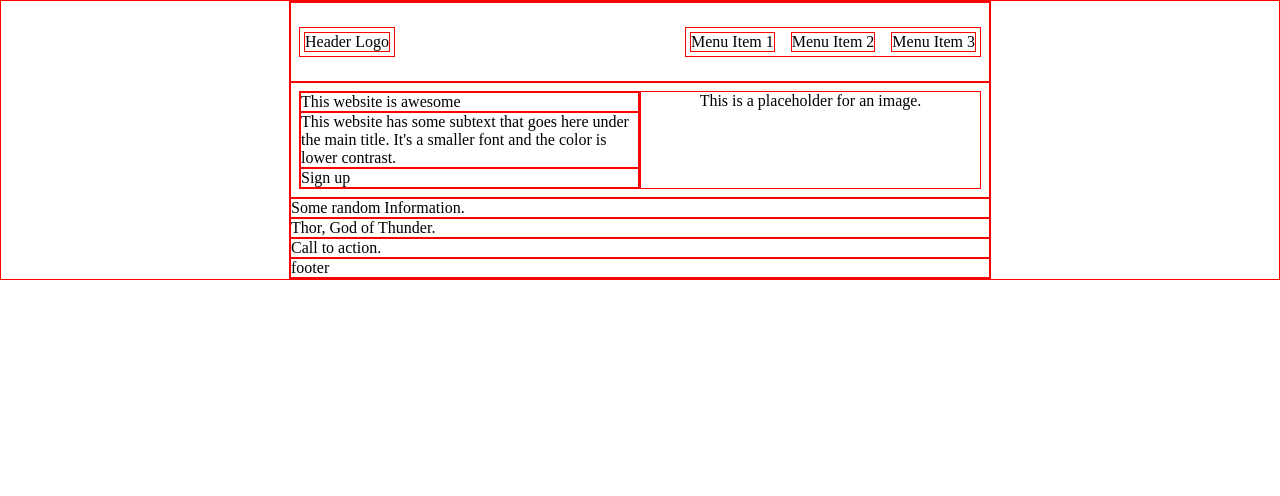
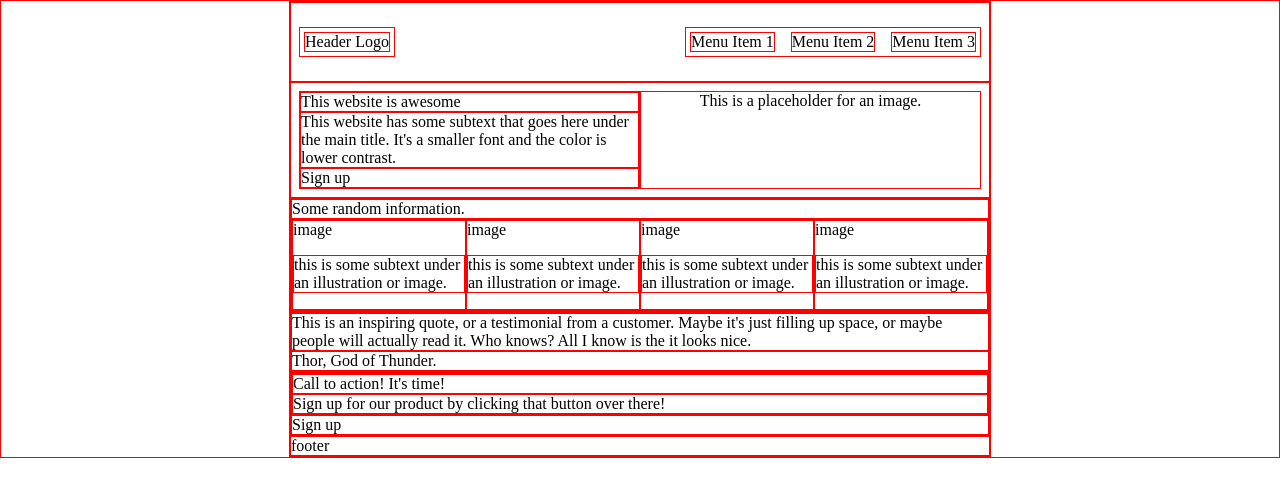
Before and after one commit to brainycarp67531/BjornsLandingPage, a plain HTML site: page index.html in a window 1280 px wide. Drawn offline with Linux system fonts and the light colour scheme.

Commit message:
added more information to the landing page and some small adjustens to the css

```diff
--- a/css/style.css
+++ b/css/style.css
@@ -46,3 +46,12 @@ body {
     flex: 1;
     text-align: center;
 }
+
+.information {
+    display: flex;
+    justify-content: space-around;
+}
+
+.info_text {
+    width: 100;
+}
--- a/index.html
+++ b/index.html
@@ -37,15 +37,42 @@
         </div>
 
         <div>
-            Some random Information.
+            <div class="info_heading">Some random information.</div>
+
+            <div class="information">
+                <div class="info_1">
+                    image
+                    <p class="info_text">this is some subtext under an illustration or image. </p>
+                </div>
+                <div class="info_2">
+                    image
+                    <p class="info_text">this is some subtext under an illustration or image. </p>
+                </div>
+                <div class="info_3">
+                    image
+                    <p class="info_text">this is some subtext under an illustration or image. </p>
+                </div>
+                <div class="info_4">
+                    image
+                    <p class="info_text">this is some subtext under an illustration or image. </p>
+                </div>
+            </div>
+
         </div>
 
-        <div>
-            Thor, God of Thunder.
+        <div class="quote">
+            <div>This is an inspiring quote, or a testimonial from a customer. Maybe it's just filling up space, or maybe people will actually read it. Who knows? All I know is the it looks nice.</div>
+            <div class="quote_name">Thor, God of Thunder.</div>
         </div>
 
-        <div>
-            Call to action.
+        <div class="action">
+            <div>
+                <div>Call to action! It's time!</div>
+                <div>Sign up for our product by clicking that button over there!</div>
+            </div>
+            <div>
+                Sign up
+            </div>
         </div>
 
         <footer>
```
